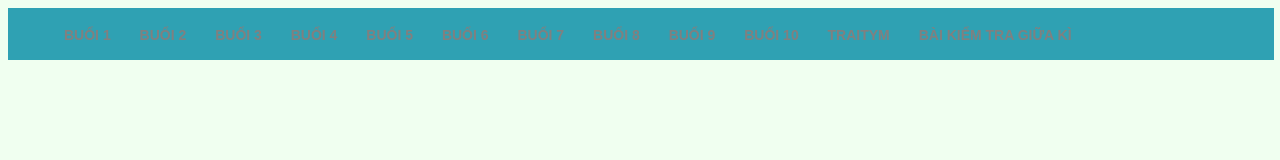
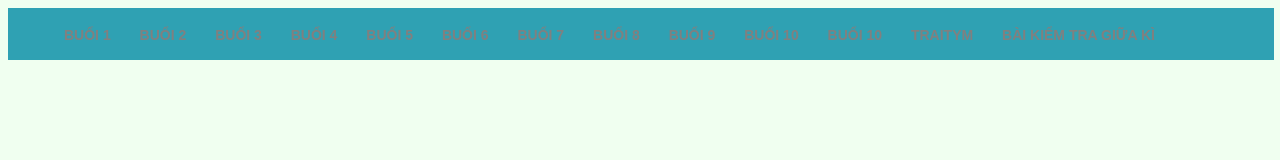
Before and after one commit to ducwuyy/CaNhan, a plain HTML site: page index1.html in a window 1280 px wide. Shown: the top 160 px of the page. Drawn offline with Linux system fonts and the light colour scheme.

Commit message:
Update index1.html

```diff
--- a/index1.html
+++ b/index1.html
@@ -79,6 +79,7 @@ body{background-color:honeydew;}
             <li class="cl"><a href="buoi8/baitapbuoi8.html">buổi 8</a></li>
             <li class="cl"><a href="buoi9/baitapbuoi9.html">buổi 9</a></li>
             <li class="cl"><a href="buoi10/bai1.html">buổi 10</a></li>
+            <li class="cl"><a href="buoi10/baitapbuoi11.html">buổi 10</a></li>
             <li class="cl"><a href="traitym/traitym.html">Traitym</a></li>
             <li class="cl"><a href="kiemtragiuaki/baigiuaki.html">bài kiểm tra giữa kì</a></li>
         </ul>
```
